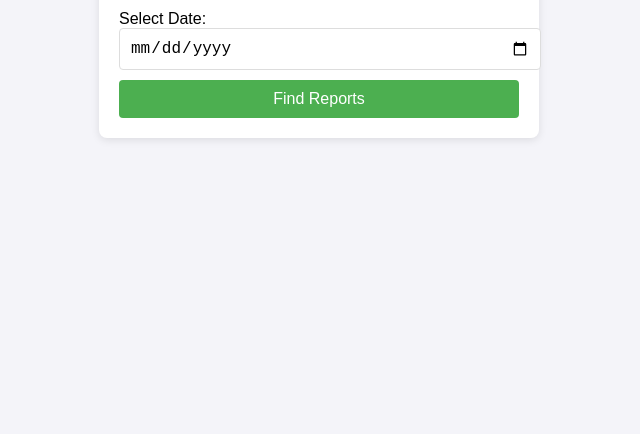
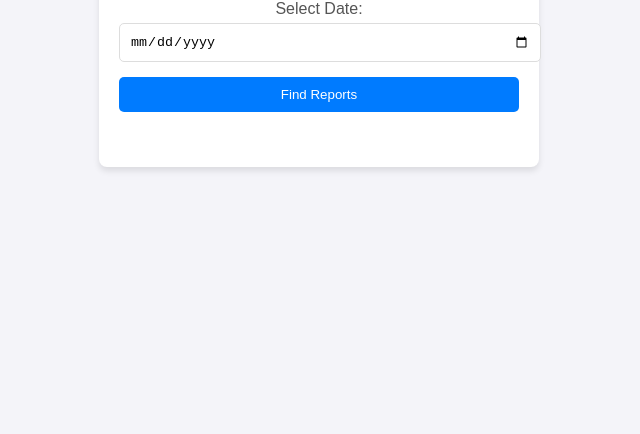
Before and after one commit to rc4dt/nfc-report-app, a plain HTML site: page find-report.html in a window 1280 px wide. Shown: the part 366-800 px from the top of the page, without its empty margins (321-961 px from the left). Drawn offline with Linux system fonts and the light colour scheme.

Commit message:
Update style.css

```diff
--- a/style.css
+++ b/style.css
@@ -1,51 +1,55 @@
 body {
     font-family: Arial, sans-serif;
-    background-color: #f4f4f9;
+    margin: 0;
+    padding: 0;
     display: flex;
     justify-content: center;
     align-items: center;
     height: 100vh;
-    margin: 0;
+    background-color: #f4f4f9;
 }
 
 .container {
     background: #fff;
     padding: 20px;
     border-radius: 8px;
-    box-shadow: 0 2px 8px rgba(0, 0, 0, 0.1);
-    width: 400px;
+    box-shadow: 0 4px 6px rgba(0, 0, 0, 0.1);
+    width: 100%;
+    max-width: 400px;
+    text-align: center;
 }
 
 h1 {
-    font-size: 24px;
-    text-align: center;
+    margin-bottom: 20px;
+    color: #333;
 }
 
-#room-info, #date-info {
-    font-size: 18px;
-    margin-bottom: 20px;
+label {
+    display: block;
+    margin: 10px 0 5px;
+    color: #555;
 }
 
-input, textarea {
+input, textarea, button {
     width: 100%;
     padding: 10px;
-    margin-bottom: 10px;
-    font-size: 16px;
+    margin-bottom: 15px;
     border: 1px solid #ddd;
-    border-radius: 4px;
+    border-radius: 5px;
 }
 
 button {
-    width: 100%;
-    padding: 10px;
-    background-color: #4CAF50;
+    background-color: #007bff;
     color: white;
     border: none;
-    border-radius: 4px;
-    font-size: 16px;
     cursor: pointer;
 }
 
 button:hover {
-    background-color: #45a049;
+    background-color: #0056b3;
 }
+
+#reports {
+    margin-top: 20px;
+    text-align: left;
+}
```
